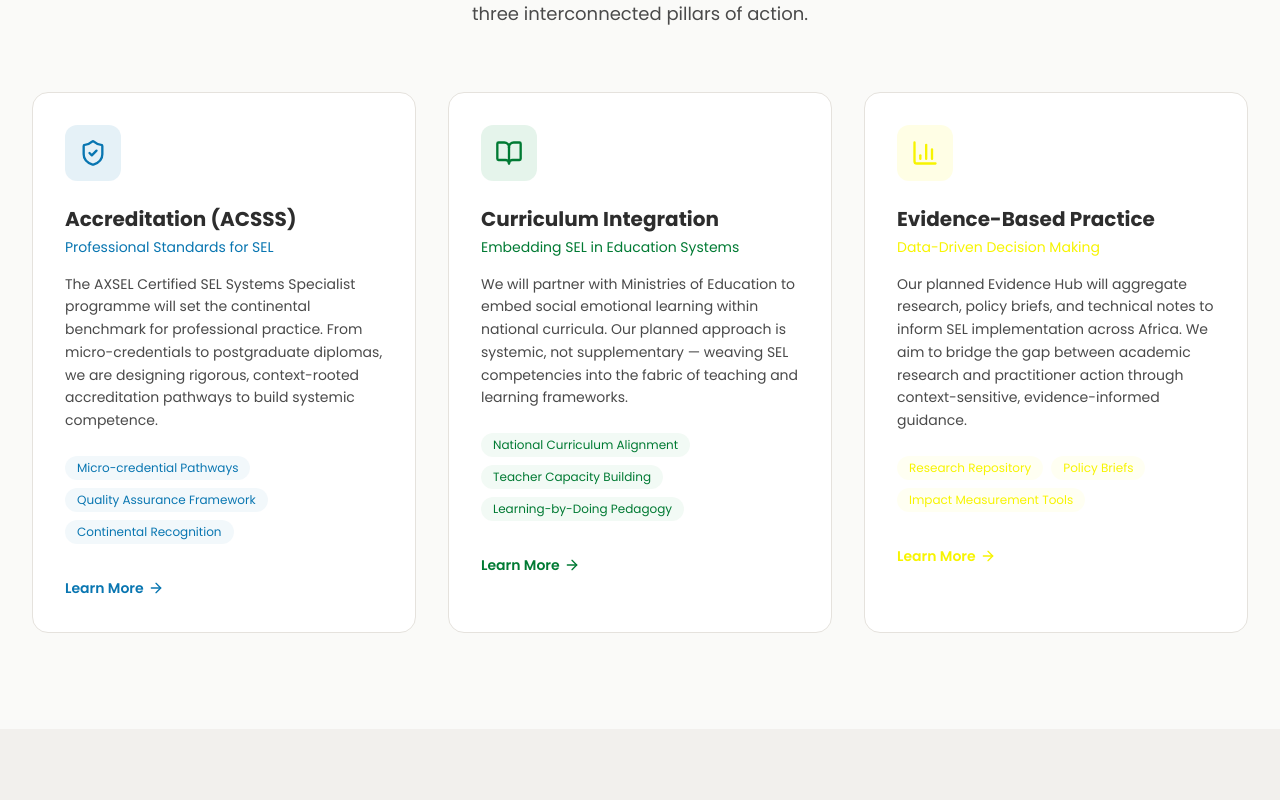
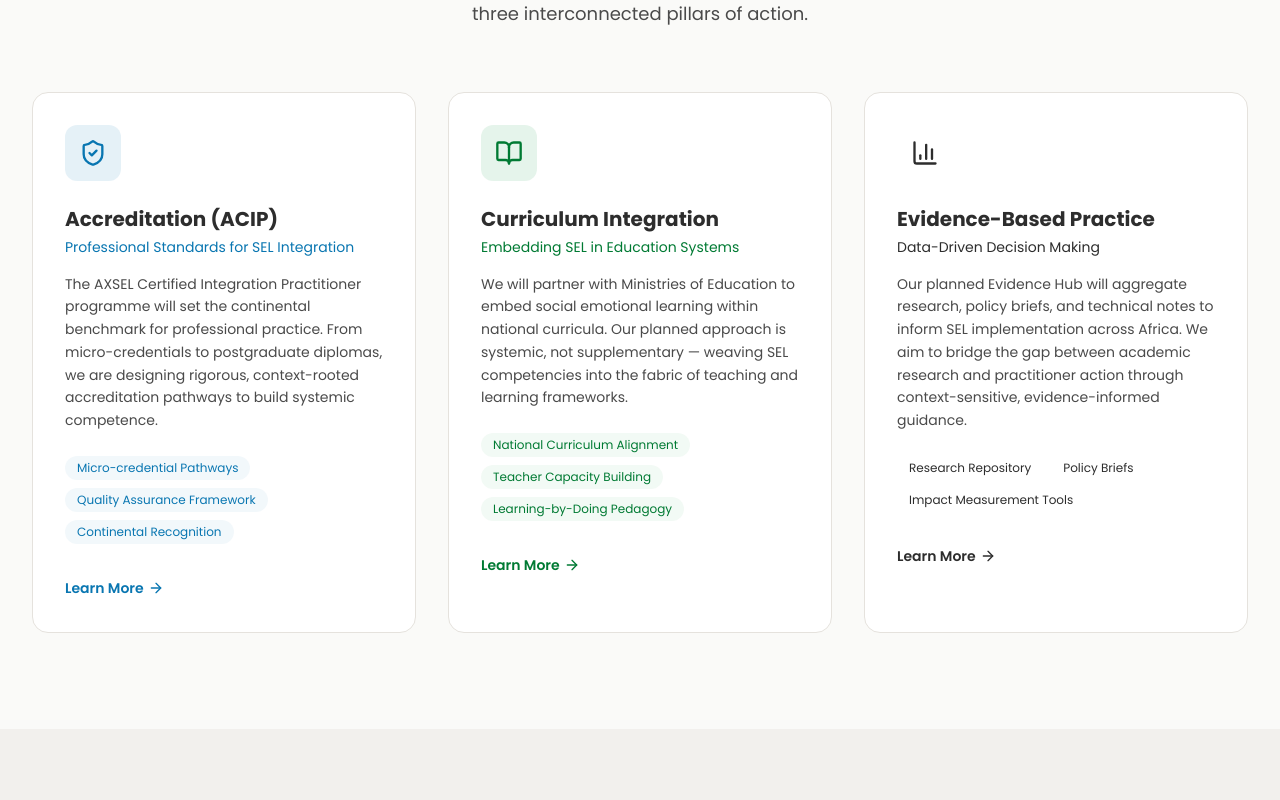
Before and after one commit to LGIHE/axsel_website, a React (Vite) app: page / in a window 1280 px wide. Shown: the part 1560-2360 px from the top of the page. Built offline with nearby package versions, Linux system fonts and the light colour scheme.

Commit message:
Update certification to AXSEL Certified Integration Practitioner (ACP) with 3 levels

```diff
--- a/src/components/ACSSPortal.jsx
+++ b/src/components/ACSSPortal.jsx
@@ -1,5 +1,5 @@
 import { motion } from 'framer-motion';
-import { Award, GraduationCap, BadgeCheck, BookMarked, ArrowRight, Check } from 'lucide-react';
+import { Award, BadgeCheck, BookMarked, ArrowRight, Check } from 'lucide-react';
 import { fadeInUp, staggerContainer } from '../utils/animations';
 
 const roadmapSteps = [
@@ -26,22 +26,12 @@
   {
     icon: Award,
     level: 'Level 3',
-    title: 'SEL Systems Specialist',
-    type: 'Professional Diploma',
-    duration: '6 months',
+    title: 'Integration Systems Specialist',
+    type: 'Professional Diploma / Postgraduate Option',
+    duration: '6-12 months',
     description:
-      'Advanced systems-level competencies for driving SEL policy, institutional change, and cross-national collaboration.',
-    outcomes: ['Systems leadership', 'Policy influencing', 'Programme design'],
-  },
-  {
-    icon: GraduationCap,
-    level: 'Level 4',
-    title: 'SEL Systems Leader',
-    type: 'Postgraduate Diploma',
-    duration: '12 months',
-    description:
-      'The pinnacle of ACSSS accreditation — preparing continental leaders to drive systemic change in education through evidence-informed SEL practice.',
-    outcomes: ['Research methodology', 'Continental strategy', 'Institutional leadership'],
+      'Advanced systems-level competencies for driving SEL policy, institutional change, research methodology, and continental collaboration. Pathways for both professional practitioners and postgraduate scholars.',
+    outcomes: ['Systems leadership', 'Policy influencing', 'Research methodology', 'Continental strategy'],
   },
 ];
 
@@ -67,12 +57,12 @@
             variants={fadeInUp}
             className="mt-4 text-3xl font-bold tracking-tight text-charcoal sm:text-4xl"
           >
-            ACSSS: AXSEL Certified{' '}
-            <span className="text-terracotta">SEL Systems Specialist</span>
+            AXSEL Certified{' '}
+            <span className="text-terracotta">Integration Practitioner</span>
           </motion.h2>
           <motion.p variants={fadeInUp} className="mt-4 text-lg leading-relaxed text-charcoal-light">
-            Our planned continental standard for professional SEL practice. The accreditation pathway
-            will take practitioners from foundational competencies to systems-level leadership through
+            Our planned continental standard for professional SEL integration practice. The accreditation pathway
+            will take practitioners from foundational competencies to systems-level specialist expertise through
             rigorous, context-rooted, learning-by-doing training.
           </motion.p>
         </motion.div>
@@ -89,7 +79,7 @@
           <div className="relative">
             <div className="absolute top-12 left-0 right-0 hidden h-0.5 bg-gradient-to-r from-terracotta/20 via-terracotta to-terracotta/20 lg:block" />
 
-            <div className="grid gap-6 sm:grid-cols-2 lg:grid-cols-4">
+            <div className="grid gap-6 sm:grid-cols-2 lg:grid-cols-3">
               {roadmapSteps.map((step, index) => (
                 <motion.div key={step.level} variants={fadeInUp} className="relative">
                   {/* Step number circle */}
@@ -148,9 +138,9 @@
         >
           <div className="flex flex-col items-start justify-between gap-6 lg:flex-row lg:items-center">
             <div>
-              <h3 className="text-xl font-bold text-white sm:text-2xl">Interested in the ACSSS programme?</h3>
+              <h3 className="text-xl font-bold text-white sm:text-2xl">Interested in the ACIP programme?</h3>
               <p className="mt-2 max-w-xl text-sm leading-relaxed text-gray-300">
-                Register your interest to be among the first cohort of certified SEL professionals
+                Register your interest to be among the first cohort of certified integration practitioners
                 when AXSEL launches. Early partners will help shape the programme.
               </p>
             </div>
--- a/src/components/ALiVELegacy.jsx
+++ b/src/components/ALiVELegacy.jsx
@@ -33,9 +33,9 @@
   },
   {
     year: '2027',
-    title: 'Planned: ACSSS First Cohort',
+    title: 'Planned: ACIP First Cohort',
     description:
-      'Targeted launch of the AXSEL Certified SEL Systems Specialist programme, with the first cohort of practitioners entering the micro-credential pathway.',
+      'Targeted launch of the AXSEL Certified Integration Practitioner programme, with the first cohort of practitioners entering the micro-credential pathway.',
     tag: 'Target',
   },
   {
@@ -137,7 +137,7 @@
           className="mt-16 text-center"
         >
           <a
-            href="#acsss"
+            href="#acip"
             className="inline-flex items-center gap-2 rounded-full bg-charcoal px-7 py-3.5 text-sm font-semibold text-white transition-all hover:bg-charcoal-light hover:shadow-lg"
           >
             Join the Next Chapter
--- a/src/components/Footer.jsx
+++ b/src/components/Footer.jsx
@@ -8,8 +8,8 @@
 
 const footerLinks = {
   Programs: [
-    { label: 'ACSSS Certification', href: '#acsss' },
-    { label: 'Micro-credentials', href: '#acsss' },
+    { label: 'ACIP Certification', href: '#acip' },
+    { label: 'Micro-credentials', href: '#acip' },
     { label: 'Curriculum Integration', href: '#home' },
     { label: 'Training Workshops', href: '#contact' },
   ],
--- a/src/components/Hero.jsx
+++ b/src/components/Hero.jsx
@@ -43,7 +43,7 @@
               href="#acsss"
               className="inline-flex items-center justify-center gap-2 rounded-full bg-terracotta px-6 py-3 text-sm font-semibold text-white shadow-lg shadow-terracotta/25 transition-all hover:bg-terracotta-dark hover:shadow-xl hover:shadow-terracotta/30 sm:px-7 sm:py-3.5"
             >
-              Discover the ACSSS Vision
+              Discover the ACIP Vision
               <ArrowRight className="h-4 w-4" />
             </a>
             <a
--- a/src/components/Navbar.jsx
+++ b/src/components/Navbar.jsx
@@ -5,7 +5,7 @@
   { label: 'Home', href: '#home' },
   { label: 'About', href: '#legacy' },
   { label: 'Evidence Hub', href: '#evidence' },
-  { label: 'ACSSS', href: '#acsss' },
+  { label: 'ACIP', href: '#acip' },
   { label: 'Dashboard', href: '#dashboard' },
   { label: 'Contact', href: '#contact' },
 ];
--- a/src/components/ThreeLevers.jsx
+++ b/src/components/ThreeLevers.jsx
@@ -5,10 +5,10 @@
 const levers = [
   {
     icon: ShieldCheck,
-    title: 'Accreditation (ACSSS)',
-    subtitle: 'Professional Standards for SEL',
+    title: 'Accreditation (ACIP)',
+    subtitle: 'Professional Standards for SEL Integration',
     description:
-      'The AXSEL Certified SEL Systems Specialist programme will set the continental benchmark for professional practice. From micro-credentials to postgraduate diplomas, we are designing rigorous, context-rooted accreditation pathways to build systemic competence.',
+      'The AXSEL Certified Integration Practitioner programme will set the continental benchmark for professional practice. From micro-credentials to postgraduate diplomas, we are designing rigorous, context-rooted accreditation pathways to build systemic competence.',
     features: ['Micro-credential Pathways', 'Quality Assurance Framework', 'Continental Recognition'],
     color: 'terracotta',
   },
@@ -48,11 +48,11 @@
     iconHover: 'group-hover:bg-sage',
   },
   ochre: {
-    bg: 'bg-ochre/10',
-    text: 'text-ochre',
-    hoverBorder: 'hover:border-ochre/30',
-    badge: 'bg-ochre/5 text-ochre',
-    iconHover: 'group-hover:bg-ochre',
+    bg: 'bg-red/10',
+    text: 'text-red',
+    hoverBorder: 'hover:border-red/30',
+    badge: 'bg-red/5 text-red',
+    iconHover: 'group-hover:bg-red',
   },
 };
 
@@ -134,7 +134,7 @@
                 {/* Learn More */}
                 <div className="mt-8">
                   <a
-                    href="#acsss"
+                    href="#acip"
                     className={`inline-flex items-center gap-1 text-sm font-semibold ${colors.text} transition-all hover:gap-2`}
                   >
                     Learn More
```
Also changed, not shown: 1 other file (tests, documents, lock files or other folders).
